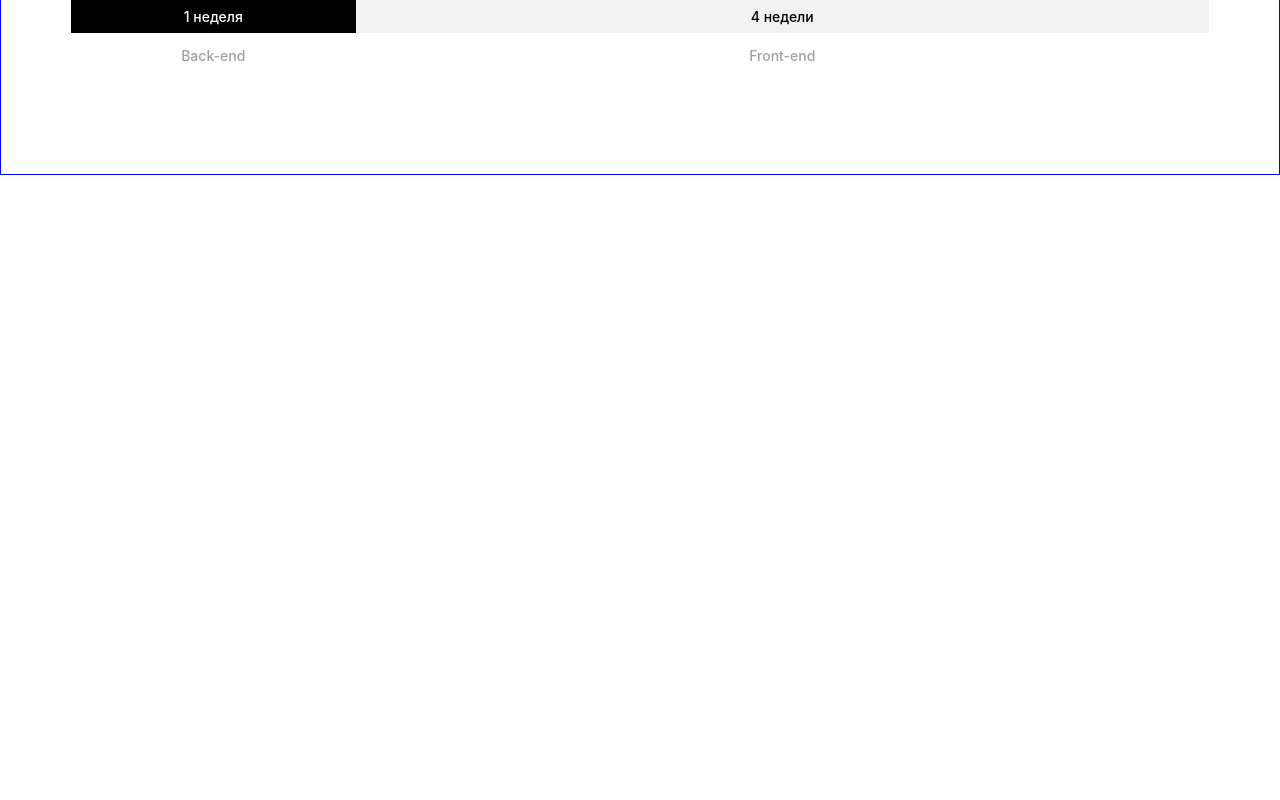
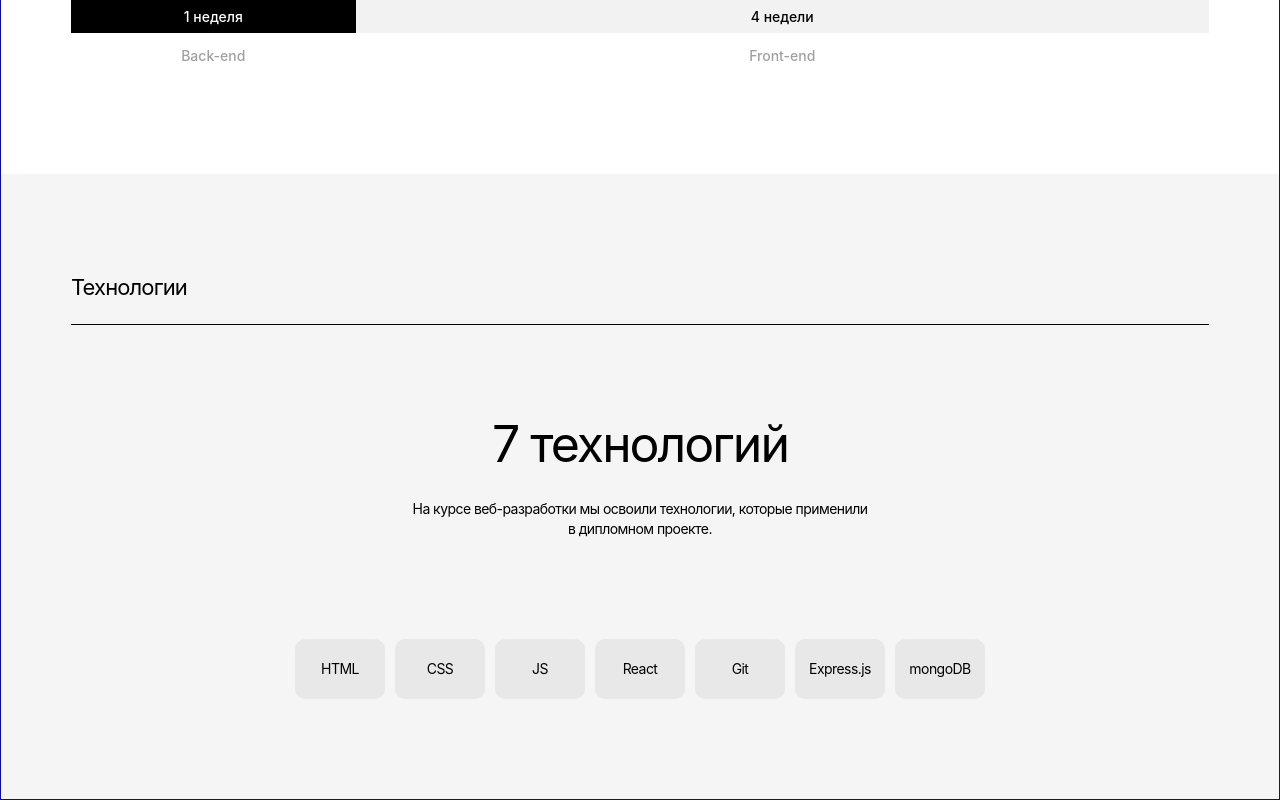
Before and after one commit to ClickEsc/movies-explorer-frontend, a React (Create React App) app: page / in a window 1280 px wide. Shown: the part 1100-1900 px from the top of the page. Before the commit the page ends 1275 px from the top, so only its background shows below. Built offline with nearby package versions, Linux system fonts and the light colour scheme.

Commit message:
Feat: Add Techs component && styles

```diff
--- a/src/components/Main/Main.js
+++ b/src/components/Main/Main.js
@@ -1,6 +1,7 @@
 import Promo from '../Promo/Promo';
 import NavTab from '../NavTab/NavTab';
 import AboutProject from '../AboutProject/AboutProject';
+import Techs from '../Techs/Techs';
 
 function Main() {
   return (
@@ -8,6 +9,7 @@ function Main() {
       <Promo />
       <NavTab />
       <AboutProject />
+      <Techs />
     </section>
   );
 }
--- /dev/null
+++ b/src/components/Techs/Techs.css
@@ -0,0 +1,61 @@
+.techs {
+  padding: 100px 70px;
+  background-color: #f5f5f5;
+  display: flex;
+  flex-direction: column;
+}
+
+.techs__title {
+  margin: 0;
+  padding-bottom: 23px;
+  font-size: 22px;
+  font-weight: 400;
+  line-height: 27px;
+  color: #000;
+  letter-spacing: -.04em;
+  border-bottom: 1px solid #000;
+}
+
+.techs__subtitle {
+  margin: 90px auto 26px;
+  font-size: 50px;
+  font-weight: 400;
+  line-height: 58px;
+  color: #000;
+  letter-spacing: -.04em;
+}
+
+.techs__text {
+  margin: 0 auto 100px;
+  max-width: 460px;
+  font-size: 14px;
+  line-height: 20px;
+  color: #000;
+  letter-spacing: -.04em;
+  text-align: center;
+}
+
+.techs__stack {
+  margin: 0 auto;
+  display: flex;
+  flex-wrap: row wrap;
+}
+
+.techs__stack-item {
+  margin-right: 10px;
+  width: 90px;
+  height: 60px;
+  background-color: #e8e8e8;
+  border-radius: 10px;
+  font-size: 14px;
+  line-height: 16.94px;
+  color: #000;
+  letter-spacing: -.04em;
+  display: flex;
+  justify-content: center;
+  align-items: center;
+}
+
+.techs__stack-item:last-of-type {
+  margin-right: 0;
+}
--- /dev/null
+++ b/src/components/Techs/Techs.js
@@ -0,0 +1,22 @@
+import './Techs.css';
+
+function Techs() {
+  return (
+    <section className="techs" id="techs">
+      <h2 className="techs__title">Технологии</h2>
+      <h3 className="techs__subtitle">7 технологий</h3>
+      <p className="techs__text">На курсе веб-разработки мы освоили технологии, которые применили в дипломном проекте.</p>
+      <div className="techs__stack">
+        <div className="techs__stack-item">HTML</div>
+        <div className="techs__stack-item">CSS</div>
+        <div className="techs__stack-item">JS</div>
+        <div className="techs__stack-item">React</div>
+        <div className="techs__stack-item">Git</div>
+        <div className="techs__stack-item">Express.js</div>
+        <div className="techs__stack-item">mongoDB</div>
+      </div>
+    </section>
+  );
+}
+
+export default Techs;
```
